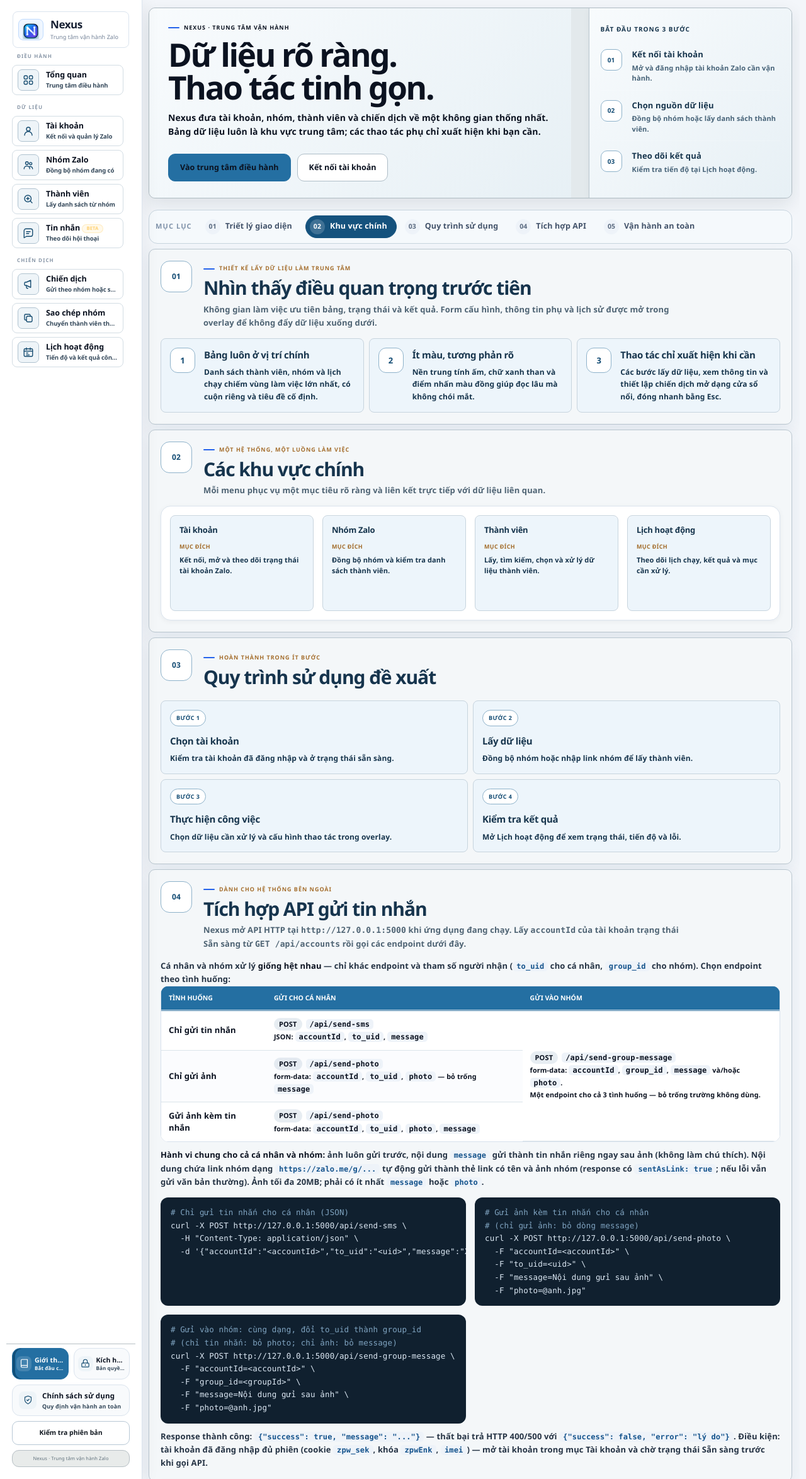
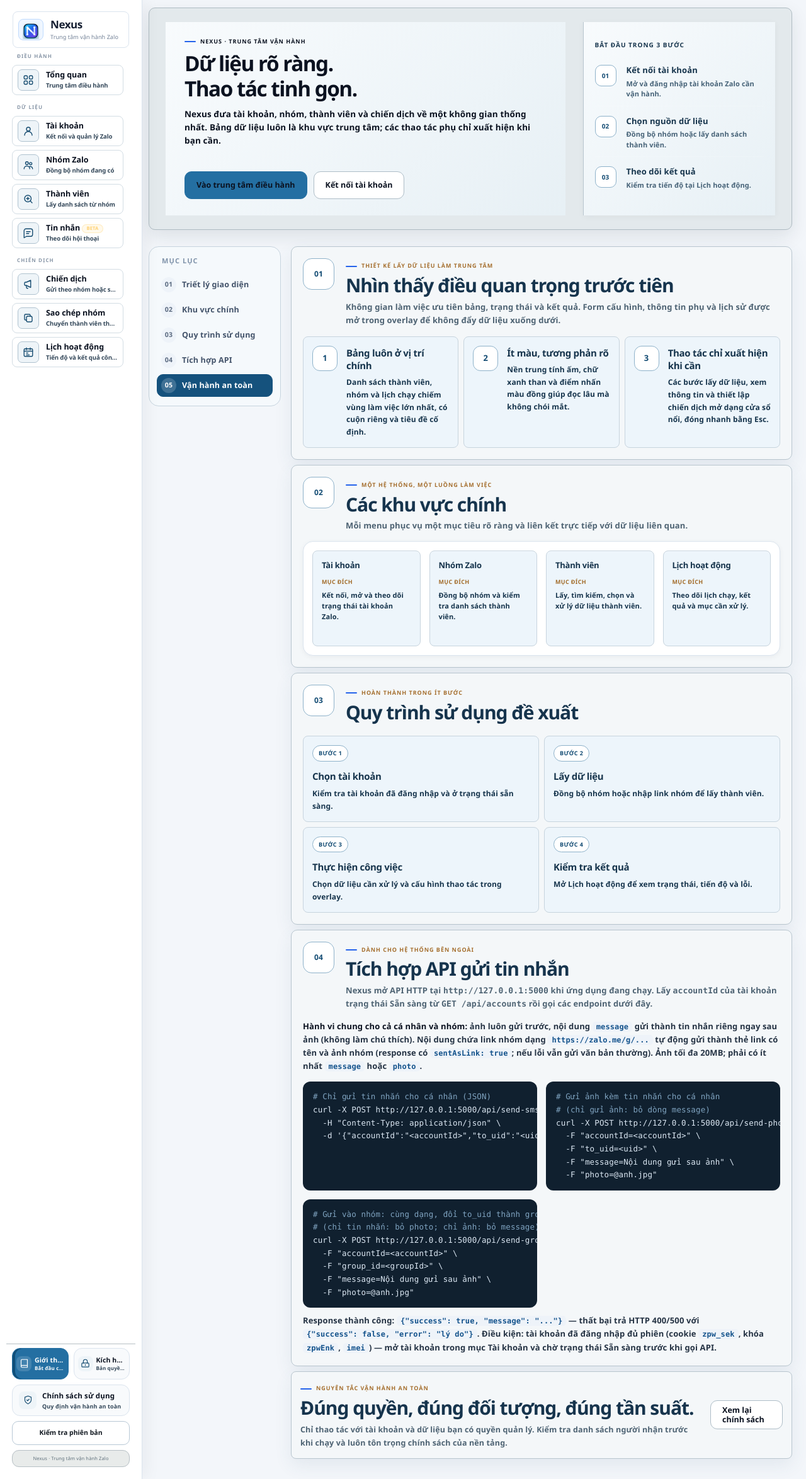
Before and after one commit to AnhTuan2003ml/mkt_zalo, a Python web app: template templates/guide.html in a window 1280 px wide. Shown: the whole page at 63% size. Run offline with Jinja, Linux system fonts and the light colour scheme; the template is opened without the code that fills it, so the values that code supplies are empty.

Commit message:
Tinh chinh UI guide + modal chi tiet lich (v1.0.4)
- Trang Gioi thieu: muc luc chuyen thanh cot doc sticky ben trai, so 01-05
  thang hang; anchor doi sang ASCII + JS tu cuon muot (fix bam khong nhay
  section); hero thu gon; bo bang tinh huong trung lap o muc Tich hop API.
- Modal Chi tiet lich (Lich gui): sua chu gia tri tang hinh (mau theme toi
  tren nen trang); bo cuc lai thanh luoi 2 cot + hang 4 o stat co mau
  trang thai, ngan gon hon han.

Co-Authored-By: Claude Fable 5 <noreply@anthropic.com>
Claude-Session: https://claude.ai/code/session_01PG7EGQUt6qRNZpo5YEfHWk

```diff
--- a/templates/guide.html
+++ b/templates/guide.html
@@ -21,15 +21,26 @@
         .guide-api-columns { display: grid; grid-template-columns: repeat(auto-fit, minmax(320px, 1fr)); gap: 14px; margin-top: 14px; }
         .guide-api-note { font-size: 13px; color: #44546b; line-height: 1.6; margin: 10px 0 0; }
 
-        /* Thanh mục lục: nhãn + các mục đánh số, dính khi cuộn, mục đang xem nổi bật */
-        .guide-anchor-nav-v2 {
+        /* Bố cục nội dung: mục lục là CỘT DỌC dính bên trái, không che nội dung;
+           các section chiếm phần còn lại bên phải. */
+        .guide-body-layout {
+            display: grid;
+            grid-template-columns: 210px minmax(0, 1fr);
+            gap: 16px;
+            align-items: start;
+        }
+        .guide-sections { min-width: 0; }
+        body.guide-page .guide-anchor-nav.guide-anchor-nav-v2 {
+            position: sticky !important;
+            top: 12px !important;
             display: flex !important;
-            align-items: center !important;
-            gap: 14px !important;
-            padding: 8px 10px 8px 18px !important;
-            border-radius: 999px !important;
-            flex-wrap: nowrap !important;
-            overflow-x: auto;
+            flex-direction: column !important;
+            align-items: stretch !important;
+            gap: 4px !important;
+            width: 100% !important;
+            padding: 14px 12px !important;
+            border-radius: 16px !important;
+            overflow: visible !important;
         }
         .guide-anchor-label {
             font-size: 11px;
@@ -37,28 +48,32 @@
             letter-spacing: .1em;
             text-transform: uppercase;
             color: #8194ab;
-            flex: 0 0 auto;
+            padding: 0 8px 8px;
         }
         .guide-anchor-items {
             display: flex;
-            align-items: center;
-            gap: 6px;
-            flex: 1 1 auto;
-            min-width: 0;
+            flex-direction: column;
+            gap: 4px;
         }
         body.guide-page.guide-page-professional .guide-anchor-nav.guide-anchor-nav-v2 a[href] {
-            display: inline-flex !important;
+            display: flex !important;
             align-items: center !important;
-            gap: 8px !important;
-            height: 34px !important;
-            padding: 0 14px 0 6px !important;
-            border-radius: 999px !important;
+            /* Căn trái cố định để cột số 01-05 thẳng hàng tuyệt đối */
+            justify-content: flex-start !important;
+            text-align: left !important;
+            width: 100% !important;
+            gap: 9px !important;
+            min-height: 36px !important;
+            padding: 0 10px 0 6px !important;
+            border-radius: 10px !important;
             font-size: 12.5px !important;
             font-weight: 600 !important;
             color: #44546b !important;
             background: transparent !important;
             border: 1px solid transparent !important;
             white-space: nowrap !important;
+            overflow: hidden !important;
+            text-overflow: ellipsis !important;
             transition: background .15s ease, color .15s ease, border-color .15s ease;
         }
         .guide-anchor-num {
@@ -72,6 +87,7 @@
             font-weight: 800;
             background: #eef3f9;
             color: #5b6b81;
+            flex: 0 0 auto;
             transition: background .15s ease, color .15s ease;
         }
         body.guide-page.guide-page-professional .guide-anchor-nav.guide-anchor-nav-v2 a[href]:hover {
@@ -88,8 +104,37 @@
             background: rgba(255,255,255,.18);
             color: #ffffff;
         }
-        @media (max-width: 760px) {
+        /* Màn hẹp: mục lục về đầu trang dạng hàng cuộn ngang, KHÔNG dính để
+           không che nội dung. */
+        @media (max-width: 1100px) {
+            .guide-body-layout { grid-template-columns: 1fr; }
+            body.guide-page .guide-anchor-nav.guide-anchor-nav-v2 {
+                position: static !important;
+                flex-direction: row !important;
+                align-items: center !important;
+                border-radius: 999px !important;
+                padding: 8px 12px !important;
+                overflow-x: auto !important;
+            }
             .guide-anchor-label { display: none; }
+            .guide-anchor-items { flex-direction: row; gap: 6px; }
+        }
+
+        /* Section không bị thanh mục lục sticky che khi cuộn tới */
+        .guide-section-pro, .guide-principle-panel { scroll-margin-top: 66px; }
+
+        /* Hero gọn lại: tiêu đề vừa phải, bớt khoảng trống thừa để nội dung
+           chính (mục lục + các section) vào tầm nhìn sớm hơn */
+        body.guide-page .guide-hero-pro { padding: 22px 26px !important; }
+        body.guide-page .guide-display-title {
+            font-size: clamp(24px, 2.6vw, 34px) !important;
+            line-height: 1.22 !important;
+            margin: 8px 0 10px !important;
+        }
+        body.guide-page .guide-hero-lead {
+            font-size: 13.5px !important;
+            max-width: 640px;
+            margin-bottom: 14px !important;
         }
     </style>
 </head>
@@ -117,18 +162,20 @@
         </aside>
     </section>
 
+    <div class="guide-body-layout">
     <nav class="guide-anchor-nav guide-anchor-nav-v2" aria-label="Điều hướng giới thiệu">
         <span class="guide-anchor-label">Mục lục</span>
         <div class="guide-anchor-items">
-            <a href="#triết-lý"><span class="guide-anchor-num">01</span>Triết lý giao diện</a>
-            <a href="#chức-năng"><span class="guide-anchor-num">02</span>Khu vực chính</a>
-            <a href="#quy-trình"><span class="guide-anchor-num">03</span>Quy trình sử dụng</a>
-            <a href="#api-gửi-tin"><span class="guide-anchor-num">04</span>Tích hợp API</a>
-            <a href="#an-toàn"><span class="guide-anchor-num">05</span>Vận hành an toàn</a>
+            <a href="#sec-triet-ly"><span class="guide-anchor-num">01</span>Triết lý giao diện</a>
+            <a href="#sec-chuc-nang"><span class="guide-anchor-num">02</span>Khu vực chính</a>
+            <a href="#sec-quy-trinh"><span class="guide-anchor-num">03</span>Quy trình sử dụng</a>
+            <a href="#sec-api-gui-tin"><span class="guide-anchor-num">04</span>Tích hợp API</a>
+            <a href="#sec-an-toan"><span class="guide-anchor-num">05</span>Vận hành an toàn</a>
         </div>
     </nav>
 
-    <section class="guide-section-pro" id="triết-lý">
+    <div class="guide-sections">
+    <section class="guide-section-pro" id="sec-triet-ly">
         <header class="guide-section-heading">
             <span class="guide-section-number">01</span>
             <div><span class="guide-section-eyebrow">Thiết kế lấy dữ liệu làm trung tâm</span><h2>Nhìn thấy điều quan trọng trước tiên</h2><p>Không gian làm việc ưu tiên bảng, trạng thái và kết quả. Form cấu hình, thông tin phụ và lịch sử được mở trong overlay để không đẩy dữ liệu xuống dưới.</p></div>
@@ -140,7 +187,7 @@
         </div>
     </section>
 
-    <section class="guide-section-pro" id="chức-năng">
+    <section class="guide-section-pro" id="sec-chuc-nang">
         <header class="guide-section-heading">
             <span class="guide-section-number">02</span>
             <div><span class="guide-section-eyebrow">Một hệ thống, một luồng làm việc</span><h2>Các khu vực chính</h2><p>Mỗi menu phục vụ một mục tiêu rõ ràng và liên kết trực tiếp với dữ liệu liên quan.</p></div>
@@ -155,7 +202,7 @@
         </div>
     </section>
 
-    <section class="guide-section-pro" id="quy-trình">
+    <section class="guide-section-pro" id="sec-quy-trinh">
         <header class="guide-section-heading"><span class="guide-section-number">03</span><div><span class="guide-section-eyebrow">Hoàn thành trong ít bước</span><h2>Quy trình sử dụng đề xuất</h2></div></header>
         <div class="guide-process-grid">
             <article class="guide-process-card"><span class="guide-process-label">Bước 1</span><h3>Chọn tài khoản</h3><p>Kiểm tra tài khoản đã đăng nhập và ở trạng thái sẵn sàng.</p></article>
@@ -165,42 +212,13 @@
         </div>
     </section>
 
-    <section class="guide-section-pro" id="api-gửi-tin">
+    <section class="guide-section-pro" id="sec-api-gui-tin">
         <header class="guide-section-heading">
             <span class="guide-section-number">04</span>
             <div><span class="guide-section-eyebrow">Dành cho hệ thống bên ngoài</span><h2>Tích hợp API gửi tin nhắn</h2><p>Nexus mở API HTTP tại <code style="font-family:Consolas,monospace">http://127.0.0.1:5000</code> khi ứng dụng đang chạy. Lấy <code style="font-family:Consolas,monospace">accountId</code> của tài khoản trạng thái Sẵn sàng từ <code style="font-family:Consolas,monospace">GET /api/accounts</code> rồi gọi các endpoint dưới đây.</p></div>
         </header>
 
-        <p class="guide-api-note" style="margin-top:0">Cá nhân và nhóm xử lý <strong>giống hệt nhau</strong> — chỉ khác endpoint và tham số người nhận (<code>to_uid</code> cho cá nhân, <code>group_id</code> cho nhóm). Chọn endpoint theo tình huống:</p>
-
-        <div class="guide-api-table-wrap">
-            <table class="guide-api-table">
-                <thead>
-                    <tr>
-                        <th>Tình huống</th>
-                        <th>Gửi cho cá nhân</th>
-                        <th>Gửi vào nhóm</th>
-                    </tr>
-                </thead>
-                <tbody>
-                    <tr>
-                        <td><strong>Chỉ gửi tin nhắn</strong></td>
-                        <td><span class="guide-api-method">POST</span><code>/api/send-sms</code><br><small>JSON: <code>accountId</code>, <code>to_uid</code>, <code>message</code></small></td>
-                        <td rowspan="3" style="vertical-align:middle"><span class="guide-api-method">POST</span><code>/api/send-group-message</code><br><small>form-data: <code>accountId</code>, <code>group_id</code>, <code>message</code> và/hoặc <code>photo</code>.<br>Một endpoint cho cả 3 tình huống — bỏ trống trường không dùng.</small></td>
-                    </tr>
-                    <tr>
-                        <td><strong>Chỉ gửi ảnh</strong></td>
-                        <td><span class="guide-api-method">POST</span><code>/api/send-photo</code><br><small>form-data: <code>accountId</code>, <code>to_uid</code>, <code>photo</code> — bỏ trống <code>message</code></small></td>
-                    </tr>
-                    <tr>
-                        <td><strong>Gửi ảnh kèm tin nhắn</strong></td>
-                        <td><span class="guide-api-method">POST</span><code>/api/send-photo</code><br><small>form-data: <code>accountId</code>, <code>to_uid</code>, <code>photo</code>, <code>message</code></small></td>
-                    </tr>
-                </tbody>
-            </table>
-        </div>
-
-        <p class="guide-api-note"><strong>Hành vi chung cho cả cá nhân và nhóm:</strong> ảnh luôn gửi trước, nội dung <code>message</code> gửi thành tin nhắn riêng ngay sau ảnh (không làm chú thích). Nội dung chứa link nhóm dạng <code>https://zalo.me/g/...</code> tự động gửi thành thẻ link có tên và ảnh nhóm (response có <code>sentAsLink: true</code>; nếu lỗi vẫn gửi văn bản thường). Ảnh tối đa 20MB; phải có ít nhất <code>message</code> hoặc <code>photo</code>.</p>
+        <p class="guide-api-note" style="margin-top:0"><strong>Hành vi chung cho cả cá nhân và nhóm:</strong> ảnh luôn gửi trước, nội dung <code>message</code> gửi thành tin nhắn riêng ngay sau ảnh (không làm chú thích). Nội dung chứa link nhóm dạng <code>https://zalo.me/g/...</code> tự động gửi thành thẻ link có tên và ảnh nhóm (response có <code>sentAsLink: true</code>; nếu lỗi vẫn gửi văn bản thường). Ảnh tối đa 20MB; phải có ít nhất <code>message</code> hoặc <code>photo</code>.</p>
 
         <div class="guide-api-columns">
             <pre class="guide-api-code"><span class="cmt"># Chỉ gửi tin nhắn cho cá nhân (JSON)</span>
@@ -226,10 +244,12 @@ curl -X POST http://127.0.0.1:5000/api/send-group-message \
         <p class="guide-api-note">Response thành công: <code>{"success": true, "message": "..."}</code> — thất bại trả HTTP 400/500 với <code>{"success": false, "error": "lý do"}</code>. Điều kiện: tài khoản đã đăng nhập đủ phiên (cookie <code>zpw_sek</code>, khóa <code>zpwEnk</code>, <code>imei</code>) — mở tài khoản trong mục Tài khoản và chờ trạng thái Sẵn sàng trước khi gọi API.</p>
     </section>
 
-    <section class="guide-principle-panel" id="an-toàn">
+    <section class="guide-principle-panel" id="sec-an-toan">
         <div><span class="guide-section-eyebrow">Nguyên tắc vận hành an toàn</span><h2>Đúng quyền, đúng đối tượng, đúng tần suất.</h2><p>Chỉ thao tác với tài khoản và dữ liệu bạn có quyền quản lý. Kiểm tra danh sách người nhận trước khi chạy và luôn tôn trọng chính sách của nền tảng.</p></div>
         <a class="btn btn-secondary" href="{{ url_for('policy_page') }}">Xem lại chính sách</a>
     </section>
+    </div><!-- /.guide-sections -->
+    </div><!-- /.guide-body-layout -->
 </main>
 <script>
 // Scroll-spy: đánh dấu mục lục theo section đang xem.
@@ -251,6 +271,11 @@ curl -X POST http://127.0.0.1:5000/api/send-group-message \
     var scroller = document.querySelector('main.guide-shell') || window;
 
     function update() {
+        // Cuộn chạm đáy: section cuối ngắn không bao giờ vượt mốc, đánh dấu mục cuối luôn.
+        if (scroller !== window && scroller.scrollTop + scroller.clientHeight >= scroller.scrollHeight - 8) {
+            setActive(pairs[pairs.length - 1].link);
+            return;
+        }
         // Mốc: 35% chiều cao khung nhìn — section nào có đỉnh vượt qua mốc gần nhất là mục đang xem.
         var mark = window.innerHeight * 0.35;
         var current = pairs[0];
@@ -269,8 +294,16 @@ curl -X POST http://127.0.0.1:5000/api/send-group-message \
 
     scroller.addEventListener('scroll', onScroll, { passive: true });
     window.addEventListener('scroll', onScroll, { passive: true });
-    links.forEach(function (a) {
-        a.addEventListener('click', function () { setTimeout(update, 350); });
+    // Tự xử lý cuộn khi bấm mục lục: trang cuộn trong main.guide-shell nên
+    // anchor mặc định của trình duyệt không đáng tin.
+    pairs.forEach(function (p) {
+        p.link.addEventListener('click', function (e) {
+            e.preventDefault();
+            p.el.scrollIntoView({ behavior: 'smooth', block: 'start' });
+            setActive(p.link);
+            if (history.replaceState) history.replaceState(null, '', p.link.getAttribute('href'));
+            setTimeout(update, 600);
+        });
     });
     // Lưới an toàn: poll nhẹ phòng môi trường không bắn scroll event lên container.
     setInterval(update, 500);
```
Also changed, not shown: static/css/schedule-monitor.css (+43 -3 lines), static/js/schedule-monitor.js (+30 -20 lines).
